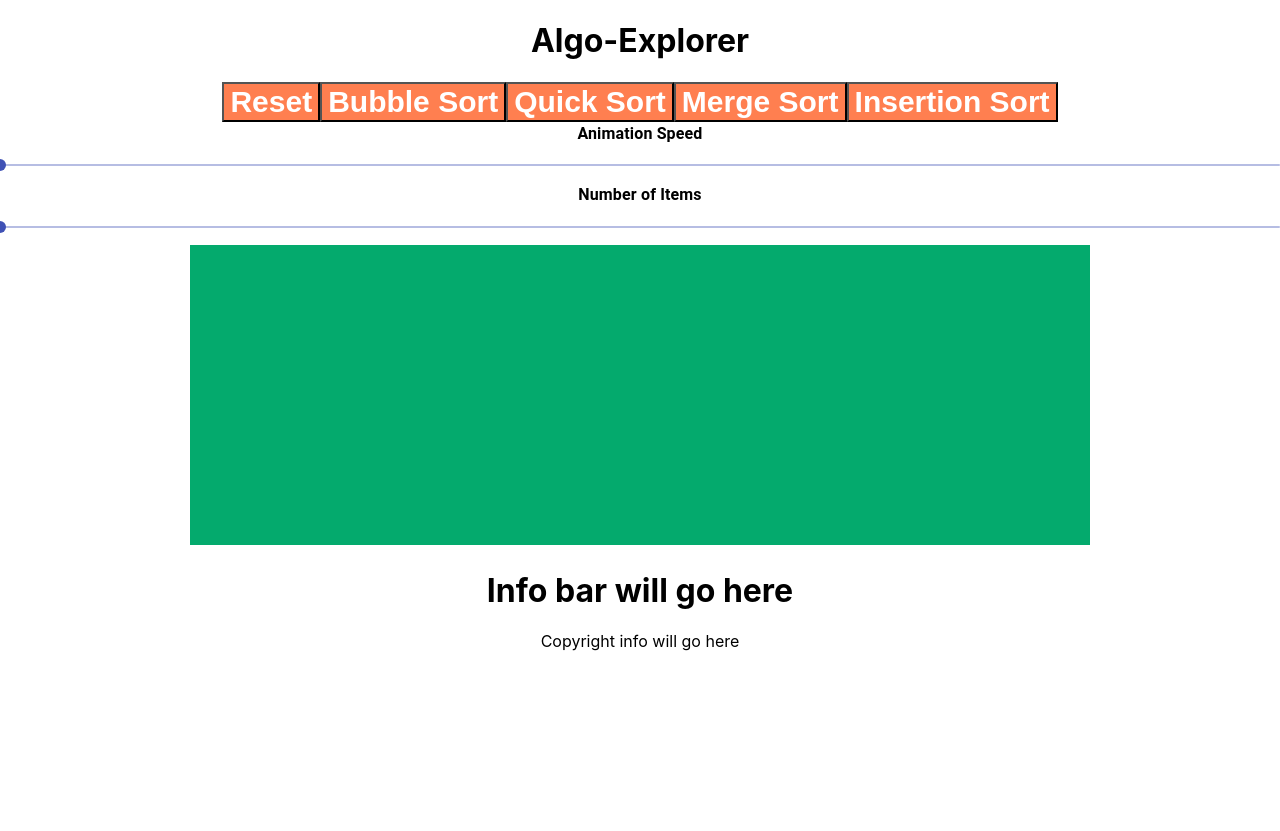
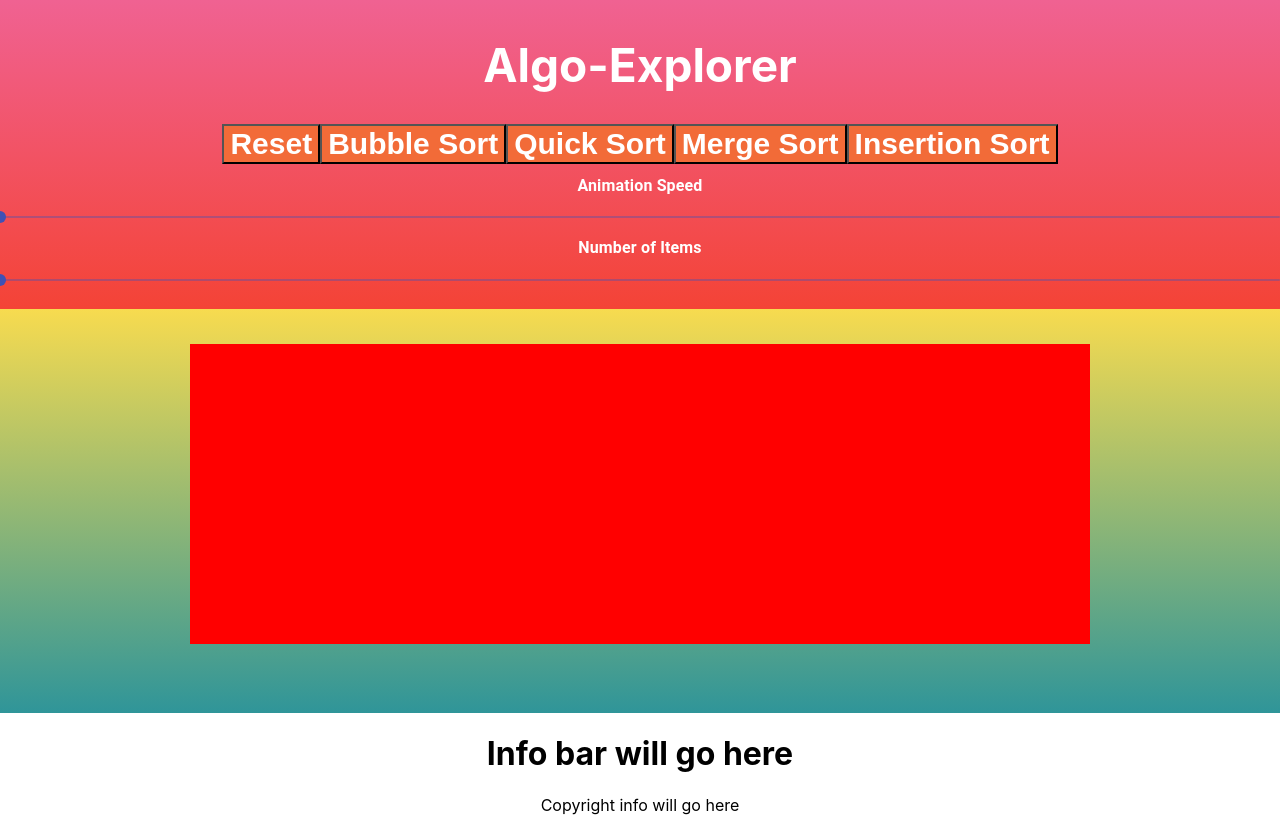
Before and after one commit to 18mpr1/Algo_Explorer, a React (Create React App) app: page / in a window 1280 px wide. Before the commit the page ends 800 px from the top, so only its background shows below. Built offline with nearby package versions, Linux system fonts and the light colour scheme.

Commit message:
More UI changes. I'm not sure about colour schemes yet.

```diff
--- a/src/App.css
+++ b/src/App.css
@@ -1,7 +1,15 @@
+
 .App {
   text-align: center;
 }
 
+#bar{
+  background-image: linear-gradient(#F06292,#F44336);
+  padding-top: 6px;
+  padding-bottom: 10px;
+  font-size: 23px;
+  color: white;
+}
 .App-header {
   display: flex;
   flex-direction: column;
@@ -12,14 +20,22 @@
 
 button{
   color: white;
-  background-color: coral;
+  background-color: #F26B38;
   font-size: 30px;
 }
 
 .slidecontainer {
   width: 100%; /* Width of the outside container */
+  padding-top: 10px;
+  font-size: 20px;
 }
 
-canvas{
-  background-color: #04AA6D;
+canvas {
+  background-color: red;
 }
+
+#sandbox{
+  padding-top: 35px;
+  background-image: linear-gradient(#F7DB4F,#2F9599  );
+  padding-bottom: 65px;
+}
--- a/src/components/buttonsBar.jsx
+++ b/src/components/buttonsBar.jsx
@@ -7,7 +7,7 @@ import Typography from '@material-ui/core/Typography';
 function ButtonsBar(){
 
     return(
-        <div>
+        <div id="bar">
             <h1>Algo-Explorer</h1>
             <button><b>Reset</b></button>
             <button><b>Bubble Sort</b></button>
--- a/src/components/footer.jsx
+++ b/src/components/footer.jsx
@@ -4,7 +4,7 @@
 
 function Footer(){
     return(
-        <div>
+        <div id="footer">
             <p>Copyright info will go here</p>
         </div>
     )
--- a/src/components/sandbox.jsx
+++ b/src/components/sandbox.jsx
@@ -3,9 +3,10 @@
 
 function Sandbox(){
     return(
-        <canvas id="myCanvas" width="900" height="300">
+        <div id="sandbox">
+            <canvas id="myCanvas" width="900" height="300"/>
+        </div>
 
-        </canvas>
     )
 }
 
```
